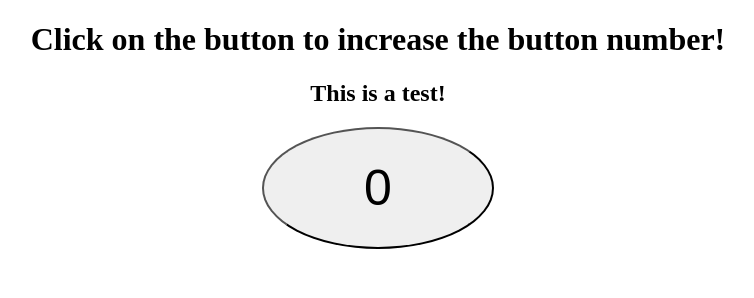
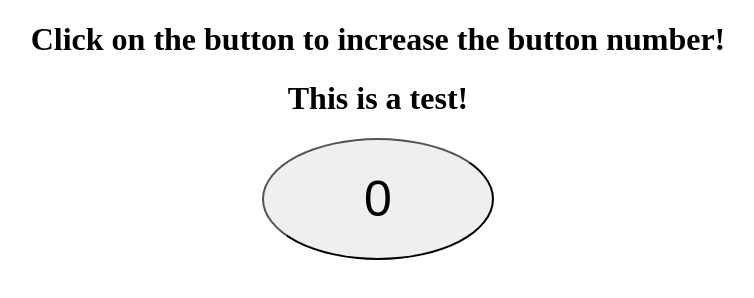
Before and after one commit to Kahno/counterAppHomework, a plain HTML site: page index.html in a window 1280 px wide. Shown: the whole page, without its empty margins (262-1016 px from the left). Drawn offline with Linux system fonts and the light colour scheme.

Commit message:
test modification

```diff
--- a/index.html
+++ b/index.html
@@ -29,7 +29,7 @@
 
     <div class="center">
         <h1>Click on the button to increase the button number!</h1>
-        <h2>This is a test!<h2>
+        <h1>This is a test!<h1>
     </div>
 
     <div class="center">
```
